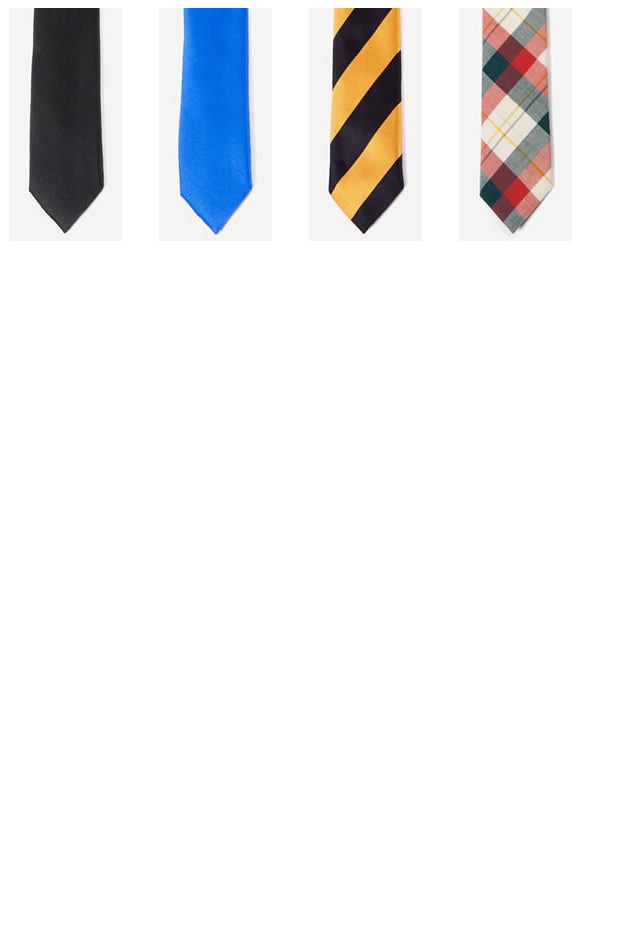
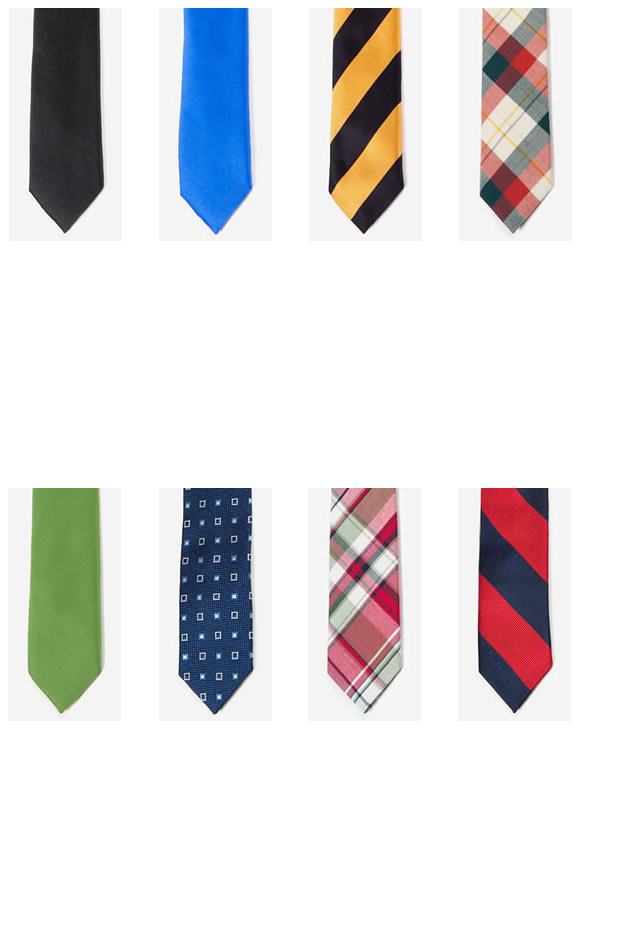
Before and after one commit to MaryamAli/tiecss, a plain HTML site: page index.html in a window 1280 px wide. Shown: the top 952 px of the page, without its empty margins (0-640 px from the left). Before the commit the page ends 800 px from the top, so only its background shows below. Drawn offline with Linux system fonts and the light colour scheme.

Commit message:
top sprites ready

```diff
--- a/index.html
+++ b/index.html
@@ -6,6 +6,8 @@
 <body>
 <div class="tieBar">
       <img src="./images/sprites/tieBar1.png" alt="">
+      <img src="./images/sprites/tieBar2.png" alt="">
+      <img src="./images/sprites/tieBar3.png" alt="">
 </div>
 
 </body>
--- a/main.css
+++ b/main.css
@@ -1,3 +1,3 @@
 .tieBar {
-  display: inline-block;
+  display: inline;
 }
```
Also changed, not shown: images/sprites/tieBar2.png (added), images/sprites/tieBar3.png (added).
